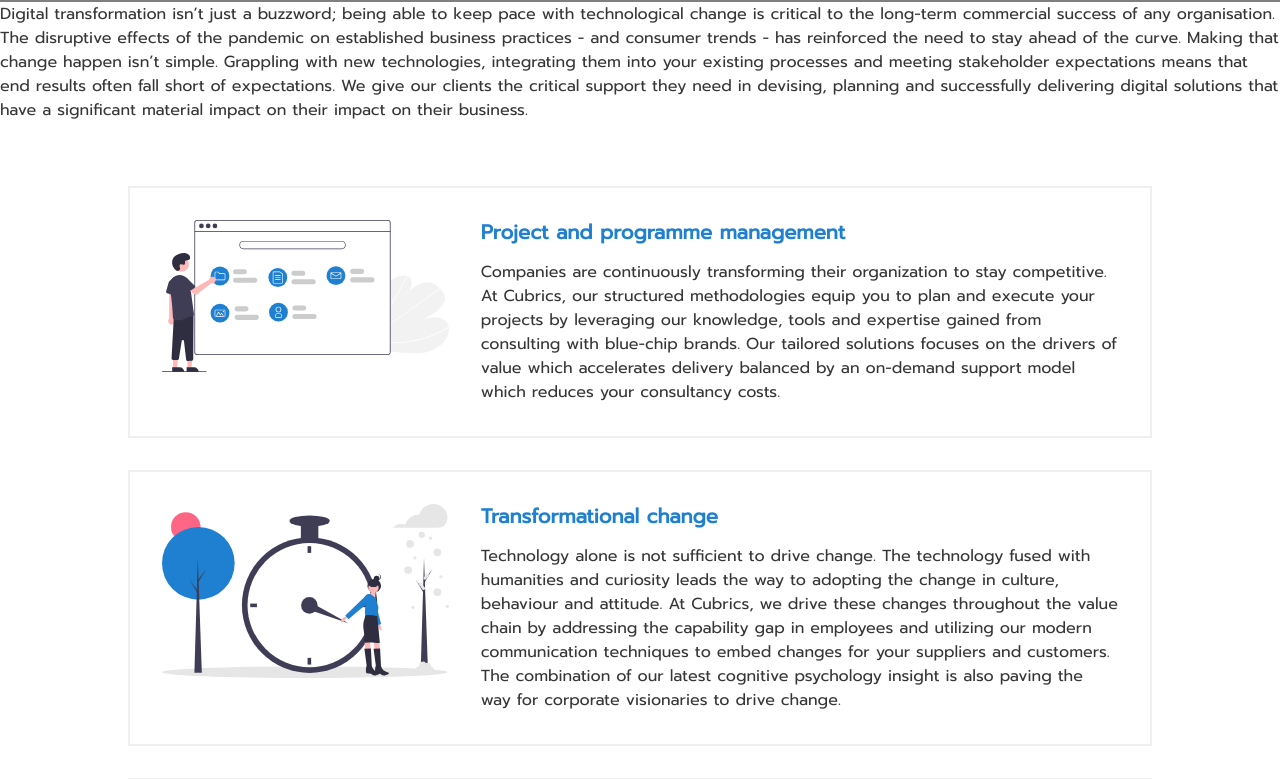
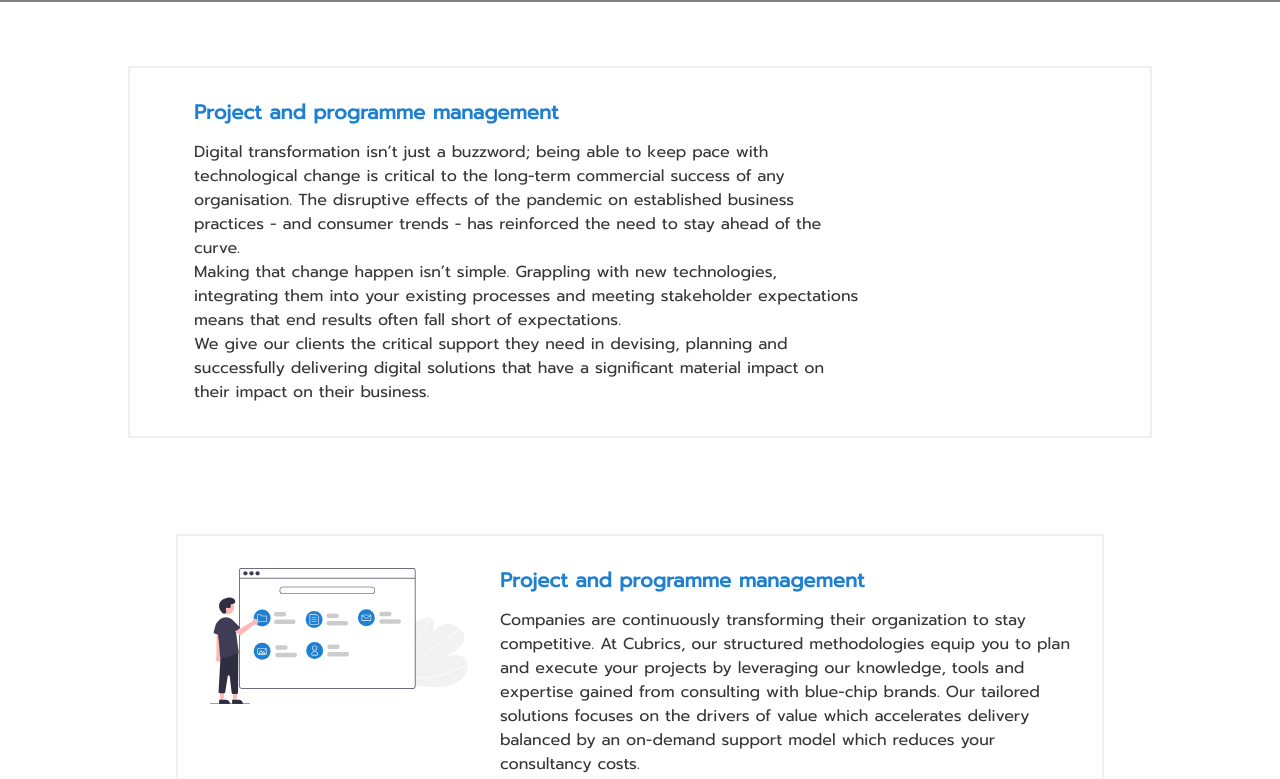
Before and after one commit to cubrics/cubrics.github.io, a plain HTML site: page services.html in a window 1280 px wide. Shown: the part 1109-1888 px from the top of the page. Drawn offline with Linux system fonts and the light colour scheme.

Commit message:
Update services.html

```diff
--- a/services.html
+++ b/services.html
@@ -59,20 +59,26 @@
         <div class="herobannerText">Services</div>
       </div>
     </div>
-
-    <h3>
-    <p>
-    Digital transformation isn’t just a buzzword; being able to keep pace with technological
+      <div class="content">
+      <div class="contentHeader"></div>
+      <div class="card">
+        <div class="cardHorizontal">
+          <div class="cardHorizontalParagraph">
+            <h5>Project and programme management</h5>
+            <p>
+             Digital transformation isn’t just a buzzword; being able to keep pace with technological
 change is critical to the long-term commercial success of any organisation. The disruptive
 effects of the pandemic on established business practices - and consumer trends - has
-reinforced the need to stay ahead of the curve.
+              reinforced the need to stay ahead of the curve. </P> <p>
 Making that change happen isn’t simple. Grappling with new technologies, integrating them
 into your existing processes and meeting stakeholder expectations means that end results
-often fall short of expectations.
+          often fall short of expectations.</p> <p>
 We give our clients the critical support they need in devising, planning and successfully
 delivering digital solutions that have a significant material impact on their impact on their
-      business. </h3>
-    <p>
+      business.
+            </p>
+          </div>
+        </div>
 
     <div class="content">
       <div class="contentHeader"></div>
```
